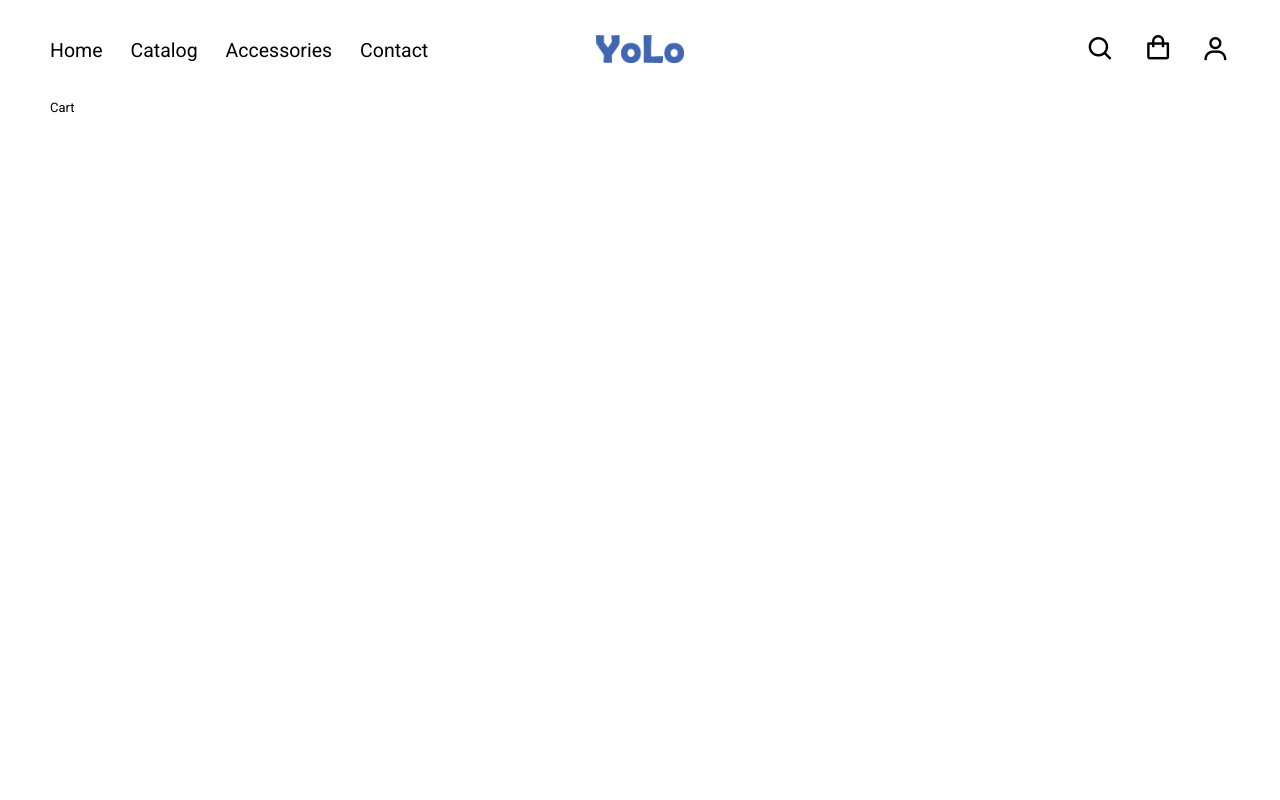
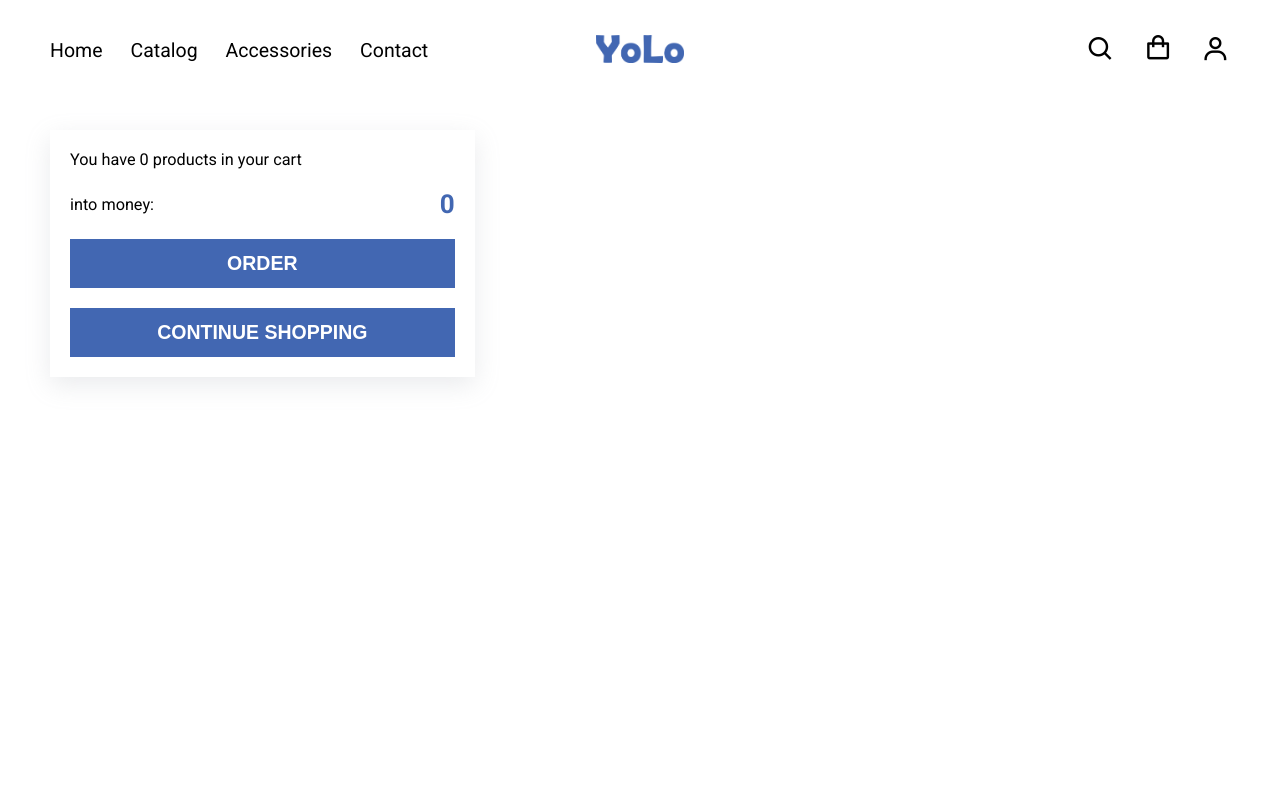
Before and after one commit to repleyva/ecommerce-app, a React (Create React App) app: page /cart in a window 1280 px wide. Shown: the top 800 px of the page. Built offline with nearby package versions, Linux system fonts and the light colour scheme.

Commit message:
Agregando carrito de compras

```diff
--- a/src/assets/fake-data/products.js
+++ b/src/assets/fake-data/products.js
@@ -265,10 +265,30 @@ const getProducts = (count) => {
 
 const getProductBySlug = (slug) => products.find((e) => e.slug === slug);
 
+const getCartItemsDetail = (cartItem) => {
+  let res = []; // variable vacía
+  if (cartItem.length > 0) {
+    // si tiene elementos entonces
+    cartItem.forEach((element) => {
+      // recorrelo
+      res.push({
+        // agrega lo que traiga el elemento y agregale una propiedad
+        // llamada producto cuyo contenido será el elemento hallado
+        // con la funcion getProductBySlug
+        ...element,
+        product: getProductBySlug(element.slug),
+      });
+    });
+
+    return res;
+  }
+};
+
 const productData = {
   getAllProducts,
   getProducts,
   getProductBySlug,
+  getCartItemsDetail,
 };
 
 export default productData;
--- a/src/index.scss
+++ b/src/index.scss
@@ -13,3 +13,4 @@
 @import "./sass/components/custom-checkbox";
 @import "./sass/components/product";
 @import "./sass/components/product-view-modal";
+@import "./sass/components/cart";
--- a/src/pages/Cart.js
+++ b/src/pages/Cart.js
@@ -1,11 +1,63 @@
-import Helmet from "../components/Helmet"
+import { useEffect, useState } from "react";
+import { useSelector } from "react-redux";
+import { Link } from "react-router-dom";
+import productData from "../assets/fake-data/products";
+import Button from "../components/Button";
+import Helmet from "../components/Helmet";
+import numberWithCommas from "../utils/numberWithCommas";
 
 const Cart = () => {
-	return (
-		<Helmet title="Cart">
-			Cart
-		</Helmet>
-	)
-}
+  const cartItems = useSelector((state) => state.cartItems.value);
+  //console.log(productData.getCartItemsDetail(cartItems));
+  const [cartProducts, setCartProducts] = useState([]);
+  const [totalProducts, setTotalProducts] = useState(0);
+  const [totalPrice, setTotalPrice] = useState(0);
 
-export default Cart
+  useEffect(() => {
+    setCartProducts(productData.getCartItemsDetail(cartItems));
+    // toma el array de cartItems y le pasas la funcion reductora
+    // la cual toma la variable que irá incrementando (total) y le suma
+    // la cantidad de cada item
+    setTotalProducts(
+      cartItems.reduce((total, item) => total + Number(item.quantity), 0)
+    );
+    // toma el array de cartItems y le pasas la funcion reductora
+    // la cual toma la variable que irá incrementando (total) y le suma
+    // la multiplicacion de la cantidad de cada item con su respectivo precio
+    setTotalPrice(
+      cartItems.reduce(
+        (total, item) => total + Number(item.quantity) * Number(item.price),
+        0
+      )
+    );
+  }, [cartItems]);
+
+  return (
+    <Helmet title="Cart">
+      <div className="cart">
+        <div className="cart__info">
+          <div className="cart__info__txt">
+            <p>You have {totalProducts} products in your cart</p>
+            <div className="cart__info__txt__price">
+              <span>into money:</span>{" "}
+              <span>{numberWithCommas(Number(totalPrice))}</span>
+            </div>
+          </div>
+          <div className="cart__info__btn">
+            <Button size="block">Order</Button>
+            <Link to="/catalog">
+              <Button size="block">Continue shopping</Button>
+            </Link>
+          </div>
+        </div>
+        <div className="cart__list">
+          {/* {cartProducts.map((item, index) => (
+            <CartItem item={item} key={index} />
+          ))} */}
+        </div>
+      </div>
+    </Helmet>
+  );
+};
+
+export default Cart;
--- a/src/sass/components/_button.scss
+++ b/src/sass/components/_button.scss
@@ -49,4 +49,8 @@
   &-sm &__txt {
     padding: 0.7rem 1.5rem;
   }
+
+	&-block {
+		width: 100%;
+	}
 }
--- /dev/null
+++ b/src/sass/components/_cart.scss
@@ -0,0 +1,112 @@
+.cart {
+  @include flex(flex-start, flex-start);
+
+  @include mobile {
+    flex-wrap: wrap;
+  }
+
+  &__list {
+    width: 60%;
+
+    @include mobile {
+      width: 100%;
+    }
+  }
+
+  &__info {
+    padding: 20px;
+    margin-right: 30px;
+    margin-top: 30px;
+    box-shadow: $box-shadow;
+    position: sticky;
+    top: calc(#{$header-shrink-height} + 20px);
+
+    @include mobile {
+      width: 100%;
+      margin-right: 0;
+      margin-bottom: 30px;
+      position: unset;
+    }
+
+    &__txt {
+      & > * {
+        margin-bottom: 10px;
+      }
+
+      p {
+        font-size: 1.25rem;
+      }
+
+      &__price {
+        @include flex(center, space-between);
+        padding: 10px 0;
+        font-size: 1.25rem;
+
+        span:nth-child(2) {
+          font-size: 2rem;
+          color: $main-color;
+          font-weight: 600;
+        }
+      }
+    }
+
+    &__btn {
+      & > * {
+        margin-bottom: 20px;
+      }
+    }
+  }
+
+  &__item {
+    @include flex(center, flex-start);
+   /*  margin-bottom: 20px; */
+
+    &__image {
+      // width: 10%;
+      /* margin-right: 20px; */
+
+      img {
+        /* height: 150px; */
+      }
+    }
+
+    &__info {
+      @include flex(center, space-between);
+      /* flex-grow: 1; */
+
+      @include mobile {
+        @include flex(flex-start, center);
+        /* flex-direction: column; */
+
+        & > * {
+          /* margin-bottom: 10px; */
+        }
+      }
+
+      &__name {
+        /* width: 40%; */
+
+        @include mobile {
+          width: 100%;
+        }
+      }
+
+      &__name,
+      &__price {
+        /* font-size: 1.25rem; */
+      }
+    }
+
+    &__del {
+      /* font-size: 1.5rem; */
+
+      /* i {
+        cursor: pointer;
+
+        &:hover {
+          color: $main-color;
+        }
+      } */
+    }
+  }
+}
```
Also changed, not shown: src/components/CartItem.js (added).
